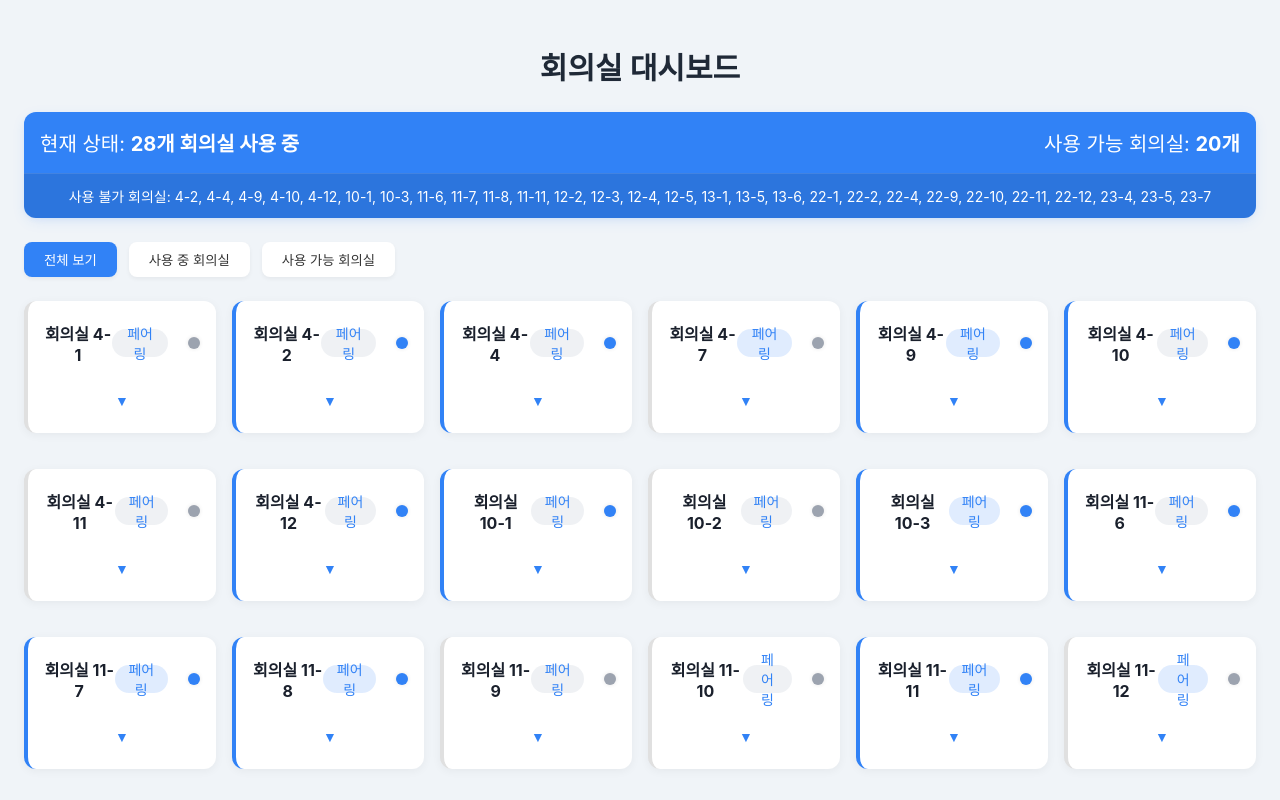
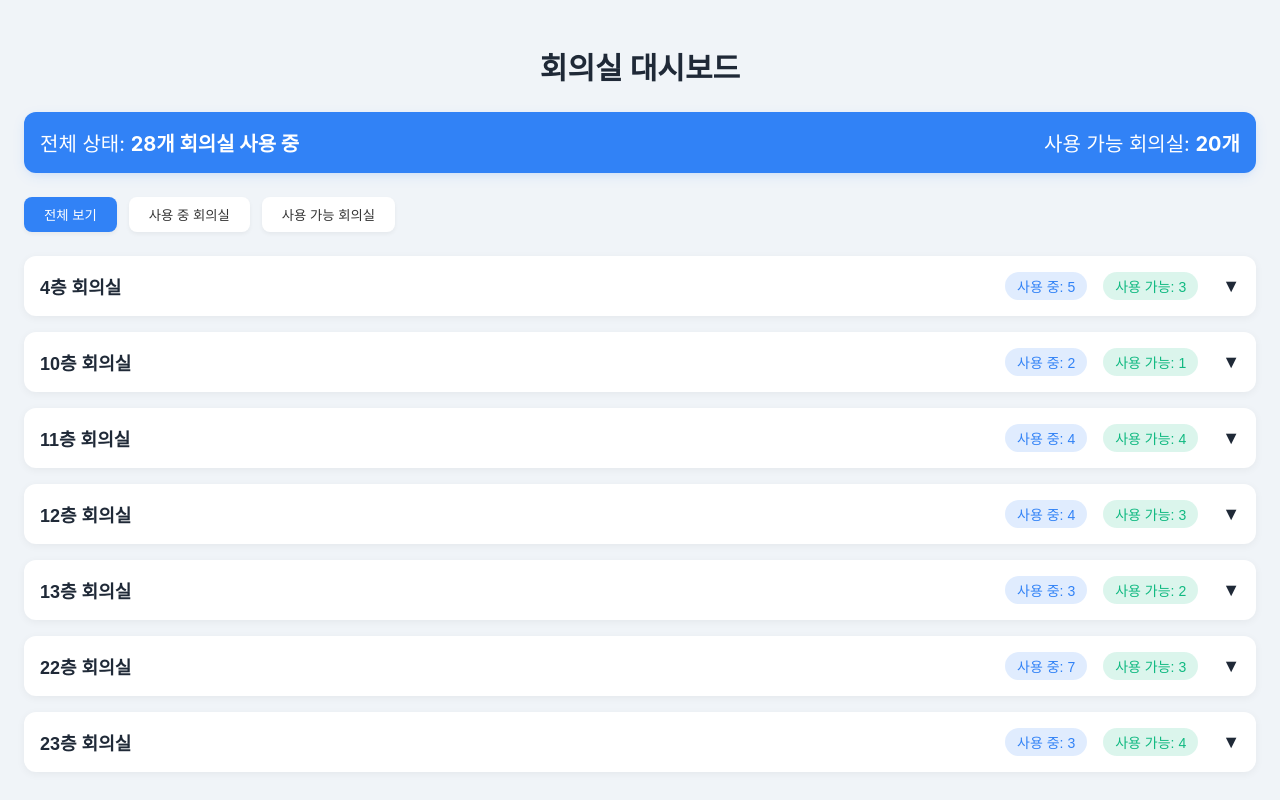
Before and after one commit to sebbbin/meetingroom_dashboard, a React (Create React App) app in the folder conference-room-dashboard/: page / in a window 1280 px wide. Shown: the top 800 px of the page. Built offline with nearby package versions, Linux system fonts and the light colour scheme.

Commit message:
[feat] 층별로 회의실 그룹화

```diff
--- a/conference-room-dashboard/src/components/ConferenceRoomDashboard.js
+++ b/conference-room-dashboard/src/components/ConferenceRoomDashboard.js
@@ -1,22 +1,26 @@
 import React, { useState } from 'react';
 
 const ConferenceRoomDashboard = () => {
-  // 회의실 번호 목록
-  const roomNumbers = [
-    '4-1', '4-2', '4-4', '4-7', '4-9', '4-10', '4-11', '4-12',
-    '10-1', '10-2', '10-3',
-    '11-6', '11-7', '11-8', '11-9', '11-10', '11-11', '11-12', '11-13',
-    '12-1', '12-2', '12-3', '12-4', '12-5', '12-6', '12-7',
-    '13-1', '13-2', '13-5', '13-6', '13-7',
-    '22-1', '22-2', '22-3', '22-4', '22-8', '22-9', '22-10', '22-11', '22-12', '22-13',
-    '23-1', '23-2', '23-3', '23-4', '23-5', '23-6', '23-7'
-  ];
+  // 층별 회의실 데이터 구성
+  const floorData = {
+    '4': ['4-1', '4-2', '4-4', '4-7', '4-9', '4-10', '4-11', '4-12'],
+    '10': ['10-1', '10-2', '10-3'],
+    '11': ['11-6', '11-7', '11-8', '11-9', '11-10', '11-11', '11-12', '11-13'],
+    '12': ['12-1', '12-2', '12-3', '12-4', '12-5', '12-6', '12-7'],
+    '13': ['13-1', '13-2', '13-5', '13-6', '13-7'],
+    '22': ['22-1', '22-2', '22-3', '22-4', '22-8', '22-9', '22-10', '22-11', '22-12', '22-13'],
+    '23': ['23-1', '23-2', '23-3', '23-4', '23-5', '23-6', '23-7']
+  };
+
+  // 모든 회의실 번호 목록 생성
+  const roomNumbers = Object.values(floorData).flat();
 
   // 회의실 데이터 초기화 (실제 번호 사용)
   const [rooms, setRooms] = useState(
     roomNumbers.map((roomNumber, index) => ({
       id: index + 1,
       roomNumber: roomNumber,
+      floor: roomNumber.split('-')[0],
       status: Math.random() > 0.5 ? 'on' : 'off',
       pairing: Math.random() > 0.7,
     }))
@@ -25,10 +29,21 @@ const ConferenceRoomDashboard = () => {
   // 필터 상태 (all, on, off)
   const [filter, setFilter] = useState('all');
 
+  // 토글된 층 상태 관리 (어떤 층이 펼쳐져 있는지)
+  const [expandedFloors, setExpandedFloors] = useState({});
+
   // 선택된 회의실 ID
   const [selectedRoom, setSelectedRoom] = useState(null);
   // 확장된 회의실 ID
   const [expandedRoom, setExpandedRoom] = useState(null);
+
+  // 층 토글 함수
+  const toggleFloor = (floor) => {
+    setExpandedFloors(prev => ({
+      ...prev,
+      [floor]: !prev[floor]
+    }));
+  };
 
   // 회의실 상태 토글
   const toggleRoomStatus = (roomId) => {
@@ -77,11 +92,21 @@ const ConferenceRoomDashboard = () => {
     );
   };
 
-  // 온/오프 회의실 수 및 목록 계산
+  // 온/오프 회의실 수 계산
   const onRooms = rooms.filter(room => room.status === 'on');
   const onRoomsCount = onRooms.length;
-  const onRoomsList = onRooms.map(room => room.roomNumber).join(', ');
   const offRoomsCount = rooms.filter(room => room.status === 'off').length;
+
+  // 각 층별 상태 계산
+  const floorStats = {};
+  Object.keys(floorData).forEach(floor => {
+    const floorRooms = rooms.filter(room => room.floor === floor);
+    floorStats[floor] = {
+      total: floorRooms.length,
+      on: floorRooms.filter(r => r.status === 'on').length,
+      off: floorRooms.filter(r => r.status === 'off').length
+    };
+  });
 
   // 메인 색상
   const mainColor = '#3182F6';
@@ -99,10 +124,17 @@ const ConferenceRoomDashboard = () => {
   };
 
   // 필터링된 회의실
-  const filteredRooms = rooms.filter((room) => {
-    if (filter === 'all') return true;
-    return room.status === filter;
+  const getFilteredRooms = (floor) => {
+    return rooms.filter(room => {
+      // 층 필터
+      if (room.floor !== floor) return false;
+
+      // 상태 필터
+      if (filter !== 'all' && room.status !== filter) return false;
+
+      return true;
     });
+  };
 
   // 인라인 스타일 정의
   const styles = {
@@ -136,13 +168,6 @@ const ConferenceRoomDashboard = () => {
     statusBold: {
       fontWeight: 'bold'
     },
-    unavailableList: {
-      padding: '0.75rem 1rem',
-      fontSize: '0.875rem',
-      backgroundColor: 'rgba(0, 0, 0, 0.1)',
-      borderTop: '1px solid rgba(255, 255, 255, 0.1)',
-      overflowWrap: 'break-word'
-    },
     buttonContainer: {
       display: 'flex',
       gap: '0.75rem',
@@ -165,10 +190,38 @@ const ConferenceRoomDashboard = () => {
       backgroundColor: 'white',
       color: '#333333'
     },
+    floorToggle: {
+      width: '100%',
+      padding: '1rem',
+      backgroundColor: 'white',
+      borderRadius: '0.75rem',
+      boxShadow: '0 2px 8px rgba(0, 0, 0, 0.05)',
+      marginBottom: '1rem',
+      display: 'flex',
+      justifyContent: 'space-between',
+      alignItems: 'center',
+      cursor: 'pointer',
+      border: 'none',
+      textAlign: 'left',
+      fontSize: '1.125rem',
+      fontWeight: '600',
+      color: '#1f2937',
+      transition: 'all 0.2s ease'
+    },
+    floorToggleActive: {
+      backgroundColor: '#f0f7ff',
+      borderLeft: `4px solid ${mainColor}`,
+    },
+    floorContent: {
+      marginBottom: '1.5rem',
+      overflow: 'hidden',
+      transition: 'max-height 0.3s ease'
+    },
     gridContainer: {
       display: 'grid',
-      gridTemplateColumns: 'repeat(6, 1fr)',
-      gap: '1rem'
+      gridTemplateColumns: 'repeat(auto-fill, minmax(200px, 1fr))',
+      gap: '1rem',
+      padding: '0.5rem 0.5rem 1rem 0.5rem'
     },
     roomCard: {
       position: 'relative',
@@ -287,6 +340,28 @@ const ConferenceRoomDashboard = () => {
       width: '100%',
       fontWeight: '500',
       transition: 'all 0.2s ease'
+    },
+    statsContainer: {
+      display: 'flex',
+      alignItems: 'center',
+      gap: '1rem'
+    },
+    statBadge: {
+      display: 'flex',
+      alignItems: 'center',
+      justifyContent: 'center',
+      padding: '0.25rem 0.75rem',
+      borderRadius: '1rem',
+      fontSize: '0.875rem',
+      fontWeight: '500'
+    },
+    onBadge: {
+      backgroundColor: 'rgba(49, 130, 246, 0.15)',
+      color: mainColor
+    },
+    offBadge: {
+      backgroundColor: 'rgba(16, 185, 129, 0.15)',
+      color: '#10b981'
     }
   };
 
@@ -298,14 +373,11 @@ const ConferenceRoomDashboard = () => {
       <div style={styles.statusBox}>
         <div style={styles.statusContent}>
           <div style={styles.statusText}>
-            현재 상태: <span style={styles.statusBold}>{onRoomsCount}개 회의실 사용 중</span>
+            전체 상태: <span style={styles.statusBold}>{onRoomsCount}개 회의실 사용 중</span>
           </div>
           <div style={styles.statusText}>
             사용 가능 회의실: <span style={styles.statusBold}>{offRoomsCount}개</span>
           </div>
-        </div>
-        <div style={styles.unavailableList}>
-          사용 불가 회의실: {onRoomsList}
         </div>
       </div>
 
@@ -340,22 +412,59 @@ const ConferenceRoomDashboard = () => {
         </button>
       </div>
 
-      {/* 회의실 그리드 */}
+      {/* 층별 토글 섹션 */}
+      <div>
+        {Object.keys(floorData).map(floor => {
+          const filteredRoomsForFloor = getFilteredRooms(floor);
+          const isExpanded = expandedFloors[floor];
+
+          return (
+            <div key={floor}>
+              {/* 층 토글 버튼 */}
+              <button
+                style={{
+                  ...styles.floorToggle,
+                  ...(isExpanded ? styles.floorToggleActive : {})
+                }}
+                onClick={() => toggleFloor(floor)}
+              >
+                <span>{floor}층 회의실</span>
+                <div style={styles.statsContainer}>
+                  <span style={{
+                    ...styles.statBadge,
+                    ...styles.onBadge
+                  }}>
+                    사용 중: {floorStats[floor].on}
+                  </span>
+                  <span style={{
+                    ...styles.statBadge,
+                    ...styles.offBadge
+                  }}>
+                    사용 가능: {floorStats[floor].off}
+                  </span>
+                  <span style={{marginLeft: '0.5rem'}}>
+                    {isExpanded ? '▲' : '▼'}
+                  </span>
+                </div>
+              </button>
+
+              {/* 층 내용 (토글로 확장/축소) */}
+              {isExpanded && (
+                <div style={styles.floorContent}>
+                  {filteredRoomsForFloor.length > 0 ? (
                     <div style={styles.gridContainer}>
-        {filteredRooms.map((room) => (
+                      {filteredRoomsForFloor.map((room) => (
                         <div
                           key={room.id}
                           style={{
                             ...styles.roomCard,
                             borderLeft: room.status === 'on' ? `4px solid ${mainColor}` : '4px solid #E0E0E0',
-              marginBottom: '20px',
                             ...(expandedRoom === room.id ? styles.expandedCard : {})
                           }}
                           onClick={(e) => {
                             if (selectedRoom === room.id) {
-                setSelectedRoom(null); // 설정 패널 닫기
+                              setSelectedRoom(null);
                             } else {
-                // 다른 카드의 설정 메뉴가 열려있을 때 닫기
                               if (selectedRoom !== null) {
                                 setSelectedRoom(null);
                               }
@@ -512,13 +621,31 @@ const ConferenceRoomDashboard = () => {
                                 }}
                                 onClick={(e) => toggleRoomExpand(room.id, e)}
                               >
-                   ▲
+                                접기 ▲
                               </button>
                             </div>
                           )}
                         </div>
                       ))}
                     </div>
+                  ) : (
+                    <div style={{
+                      padding: '1.5rem',
+                      textAlign: 'center',
+                      color: '#6b7280',
+                      backgroundColor: 'white',
+                      borderRadius: '0.5rem',
+                      boxShadow: '0 2px 6px rgba(0, 0, 0, 0.05)'
+                    }}>
+                      현재 필터 조건에 맞는 회의실이 없습니다.
+                    </div>
+                  )}
+                </div>
+              )}
+            </div>
+          );
+        })}
+      </div>
     </div>
   );
 };
```
Lines whose indentation alone changed are shown as unchanged.
